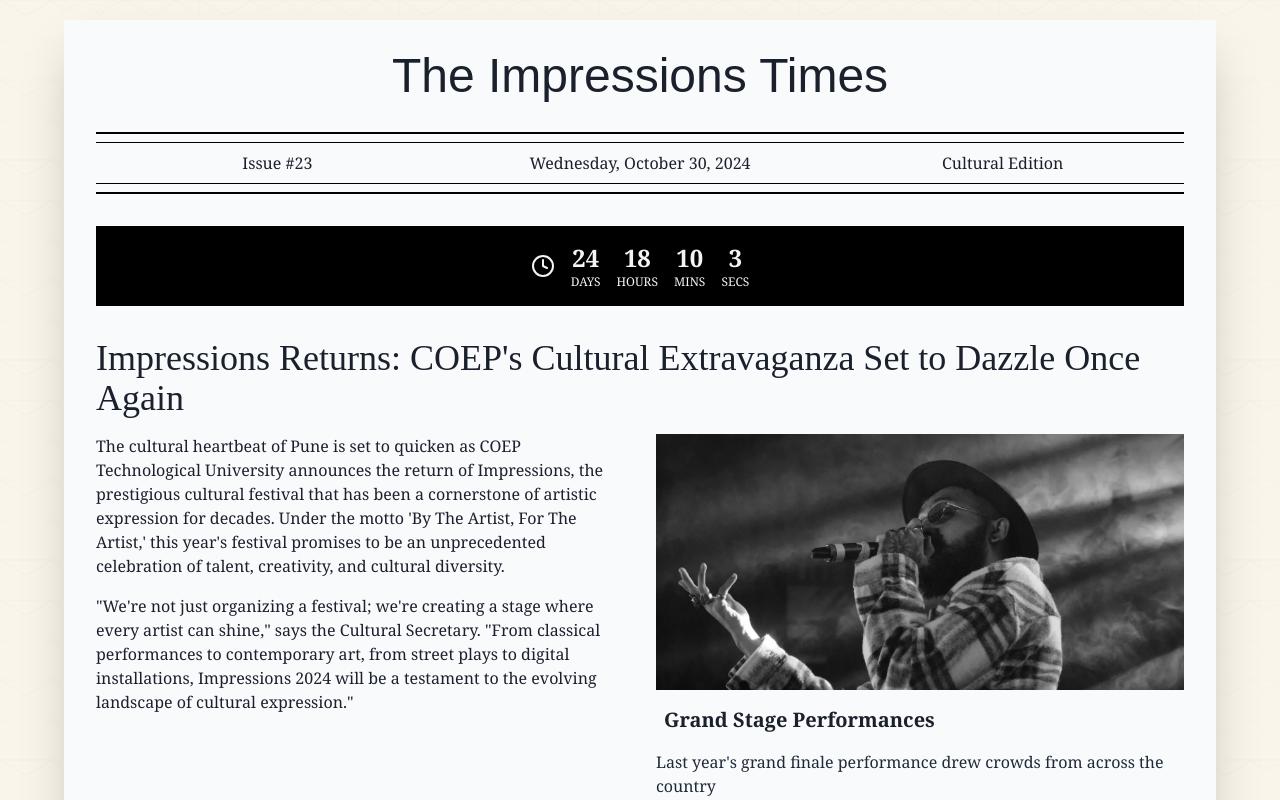
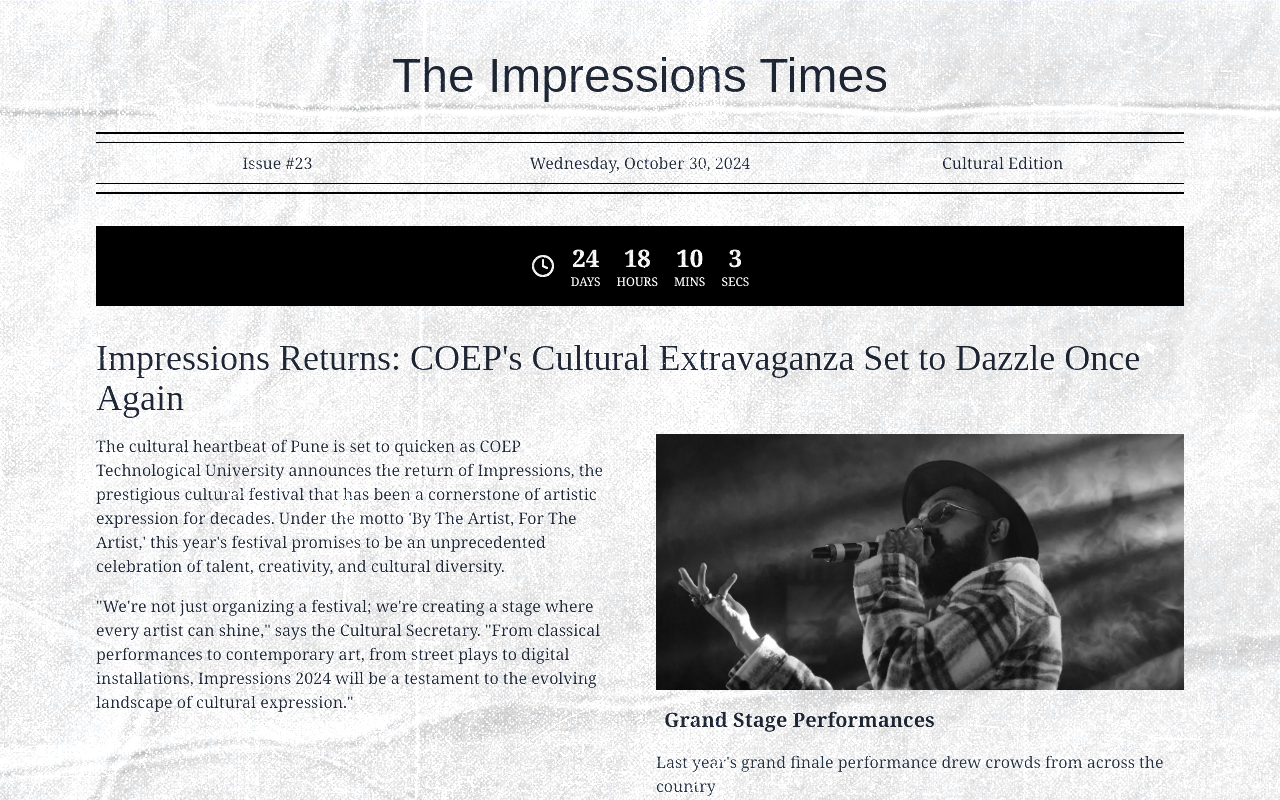
Before and after one commit to drdholu/impressions24, a React (Create React App) app: page / in a window 1280 px wide. Shown: the top 800 px of the page. Built offline with nearby package versions, Linux system fonts and the light colour scheme.

Commit message:
improved overlay

```diff
--- a/src/App.css
+++ b/src/App.css
@@ -5,6 +5,17 @@
 @import url('https://fonts.googleapis.com/css2?family=Pirata+One&display=swap');
 @import url('https://fonts.googleapis.com/css2?family=IM+Fell+French+Canon:ital@0;1&display=swap');
 
+::-moz-selection {
+  color: white;
+  background: black;
+  /* text-shadow: 2px 2px 4px #000000; */
+}
+
+::selection {
+  color: white;
+  background: black;
+  /* text-shadow: 1px 1px 4px #1c1c1ca6; */
+}
 
 *{
   box-sizing: border-box;
@@ -28,7 +39,6 @@
 * {
   scroll-behavior: smooth;
 }
-
 
 .preloader {
   position: fixed;
--- a/src/components/Newspaper.js
+++ b/src/components/Newspaper.js
@@ -1,7 +1,8 @@
 import React, { useState, useEffect } from 'react';
 import { Clock } from 'lucide-react';
 import image1 from '../images/memories/6.webp'
-// import overlay from '../images/overlay.jpg'
+import overlay from '../images/overlay2.png'
+import overlay2 from '../images/overlay3.jpg'
 
 const CrumpledPaperBackground = () => (
     <svg className="fixed top-0 left-0 w-full h-full -z-10" xmlns="http://www.w3.org/2000/svg">
@@ -86,12 +87,6 @@ const EventCard = ({ title, content, image }) => (
                     className="object-cover w-full h-64 mb-2 transition-all duration-300 transform border border-black filter grayscale hover:grayscale-0 group-hover:scale-105"
                 />
                 {/* Overlay Image */}
-                {/* <img
-                    src={overlay}
-                    alt=""
-                    className="absolute top-0 left-0 w-full h-full transition-all duration-300 group-hover:scale-105"
-                    style={{ mixBlendMode: 'overlay', pointerEvents: 'none' }}
-                /> */}
             </div>
         )}
         <h4 className="p-2 mb-2 text-xl font-bold transition-colors duration-300 group-hover:bg-black group-hover:text-white">
@@ -114,7 +109,19 @@ const ImpressionsNewspaper = () => {
     return (
         <div className='flex items-center justify-center'>
             <div className="max-w-6xl p-8 m-5 font-serif shadow-2xl bg-gray-50">
-                <CrumpledPaperBackground />
+                {/* <CrumpledPaperBackground /> */}
+                <img
+                    src={overlay}
+                    alt=""
+                    className="absolute top-0 left-0 object-cover w-full h-full"
+                    style={{ mixBlendMode: 'darken', pointerEvents: 'none' }}
+                />
+                <img
+                    src={overlay2}
+                    alt=""
+                    className="absolute top-0 left-0 object-cover w-full h-full"
+                    style={{ mixBlendMode: 'color-dodge', pointerEvents: 'none' }}
+                />
                 <h1 className="mb-8 text-5xl text-center transition-colors duration-300 font-paperHeader hover:text-gray-700">
                     The Impressions Times
                 </h1>
```
Also changed, not shown: src/images/overlay2.png (added), src/images/overlay3.jpg (added). Lines whose indentation alone changed are shown as unchanged.
